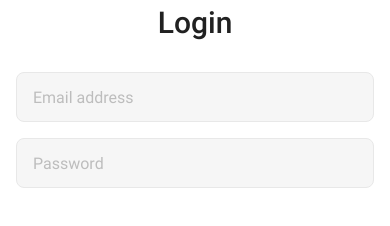
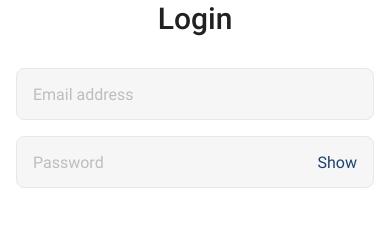
Before and after one commit to tanetti/goit-rn-hw, a React Native app: screen / in a window 390 px wide. Shown: the part 540-766 px from the top of the page. Built offline with nearby package versions, Linux system fonts and the light colour scheme.

Commit message:
Add login layout fields functionality

```diff
--- a/src/components/AnimatedSplashScreen/styles.js
+++ b/src/components/AnimatedSplashScreen/styles.js
@@ -5,7 +5,7 @@ const animation = new Animated.Value(1);
 
 export const splashAnimation = Animated.timing(animation, {
   toValue: 0,
-  duration: 800,
+  duration: 500,
   useNativeDriver: true,
 });
 
--- a/src/components/LoginLayout/LoginLayout.jsx
+++ b/src/components/LoginLayout/LoginLayout.jsx
@@ -1,26 +1,109 @@
-import { useState } from 'react';
-import { ImageBackground, Text, TextInput, View } from 'react-native';
+import { useRef, useState } from 'react';
+import {
+  Platform,
+  Animated,
+  ImageBackground,
+  Text,
+  TextInput,
+  TouchableOpacity,
+  View,
+} from 'react-native';
+import {
+  emailForwardAnimation,
+  emailBackwardAnimation,
+  passwordForwardAnimation,
+  passwordBackwardAnimation,
+} from './animations';
 import background from '~/assets/images/background.png';
 import { styles } from './styles';
 
+const loginFormInitialValue = { email: '', password: '' };
+
 export const LoginLayout = () => {
+  const passwordField = useRef(null);
+  const [loginFormState, setLoginFormState] = useState(
+    () => loginFormInitialValue
+  );
+  const [isEmailFocused, setIsEmailFocused] = useState(false);
+  const [isPasswordFocused, setIsPasswordFocused] = useState(false);
   const [isPasswordHide, setIsPasswordHide] = useState(true);
+
+  const onEmailFocus = () => {
+    emailForwardAnimation.start();
+    setIsEmailFocused(true);
+  };
+
+  const onEmailBlur = () => {
+    emailBackwardAnimation.start();
+    setIsEmailFocused(false);
+  };
+
+  const onPasswordFocus = () => {
+    passwordForwardAnimation.start();
+    setIsPasswordFocused(true);
+  };
+
+  const onPasswordBlur = () => {
+    passwordBackwardAnimation.start();
+    setIsPasswordFocused(false);
+  };
 
   return (
     <ImageBackground source={background} style={styles.backgroundImage}>
       <View style={styles.formContainer}>
         <Text style={styles.formTitle}>Login</Text>
+
+        <Animated.View style={styles.emailInputContainer}>
           <TextInput
-          placeholder="Email address"
+            placeholder={isEmailFocused ? null : 'Email address'}
             placeholderTextColor="#bdbdbd"
-          style={styles.formInput}
+            keyboardType="email-address"
+            cursorColor="#bdbdbd"
+            selectionColor="#e6e6e6"
+            autoCapitalize="none"
+            autoComplete="email"
+            style={styles.emailInput}
+            value={loginFormState.email}
+            onChangeText={email =>
+              setLoginFormState(prevState => ({ ...prevState, email }))
+            }
+            onFocus={onEmailFocus}
+            onBlur={onEmailBlur}
+            onSubmitEditing={() => passwordField.current.focus()}
           />
+        </Animated.View>
+
+        <Animated.View style={styles.passwordInputContainer}>
           <TextInput
-          placeholder="Password"
+            ref={passwordField}
+            placeholder={isPasswordFocused ? null : 'Password'}
             placeholderTextColor="#bdbdbd"
             secureTextEntry={isPasswordHide}
-          style={styles.formInput}
+            keyboardType={Platform.select({
+              android: isPasswordHide ? 'default' : 'visible-password',
+              ios: isPasswordHide ? 'default' : 'ascii-capable',
+            })}
+            cursorColor="#bdbdbd"
+            selectionColor="#e6e6e6"
+            autoCapitalize="none"
+            style={styles.passwordInput}
+            value={loginFormState.password}
+            onChangeText={password =>
+              setLoginFormState(prevState => ({ ...prevState, password }))
+            }
+            onFocus={onPasswordFocus}
+            onBlur={onPasswordBlur}
           />
+
+          <TouchableOpacity
+            style={styles.passwordTypeSwitch}
+            onPress={() => setIsPasswordHide(prevState => !prevState)}
+          >
+            <Text style={styles.passwordTypeSwitchText}>
+              {isPasswordHide ? 'Show' : 'Hide'}
+            </Text>
+          </TouchableOpacity>
+        </Animated.View>
       </View>
     </ImageBackground>
   );
--- /dev/null
+++ b/src/components/LoginLayout/animations.js
@@ -0,0 +1,50 @@
+import { Animated } from 'react-native';
+
+const emailAnimation = new Animated.Value(0);
+const passwordAnimation = new Animated.Value(0);
+
+export const emailForwardAnimation = Animated.timing(emailAnimation, {
+  toValue: 30,
+  duration: 300,
+  useNativeDriver: false,
+});
+
+export const emailBackwardAnimation = Animated.timing(emailAnimation, {
+  toValue: 0,
+  duration: 300,
+  useNativeDriver: false,
+});
+
+export const passwordForwardAnimation = Animated.timing(passwordAnimation, {
+  toValue: 30,
+  duration: 300,
+  useNativeDriver: false,
+});
+
+export const passwordBackwardAnimation = Animated.timing(passwordAnimation, {
+  toValue: 0,
+  duration: 300,
+  useNativeDriver: false,
+});
+
+export const interpolateEmailBackgroundColor = emailAnimation.interpolate({
+  inputRange: [0, 30],
+  outputRange: ['#f6f6f6', '#fff'],
+});
+
+export const interpolateEmailBorderColor = emailAnimation.interpolate({
+  inputRange: [0, 30],
+  outputRange: ['#e8e8e8', '#ff6c00'],
+});
+
+export const interpolatePasswordBackgroundColor = passwordAnimation.interpolate(
+  {
+    inputRange: [0, 30],
+    outputRange: ['#f6f6f6', '#fff'],
+  }
+);
+
+export const interpolatePasswordBorderColor = passwordAnimation.interpolate({
+  inputRange: [0, 30],
+  outputRange: ['#e8e8e8', '#ff6c00'],
+});
--- a/src/components/LoginLayout/styles.js
+++ b/src/components/LoginLayout/styles.js
@@ -1,4 +1,10 @@
 import { StyleSheet } from 'react-native';
+import {
+  interpolateEmailBackgroundColor,
+  interpolateEmailBorderColor,
+  interpolatePasswordBackgroundColor,
+  interpolatePasswordBorderColor,
+} from './animations';
 
 export const styles = StyleSheet.create({
   backgroundImage: {
@@ -33,21 +39,75 @@ export const styles = StyleSheet.create({
     textAlign: 'center',
   },
 
-  formInput: {
+  emailInputContainer: {
+    marginBottom: 16,
+
+    backgroundColor: interpolateEmailBackgroundColor,
+
+    borderWidth: 1,
+    borderStyle: 'solid',
+    borderColor: interpolateEmailBorderColor,
+    borderRadius: 8,
+  },
+
+  passwordInputContainer: {
+    position: 'relative',
+
+    marginBottom: 16,
+
+    backgroundColor: interpolatePasswordBackgroundColor,
+
+    borderWidth: 1,
+    borderStyle: 'solid',
+    borderColor: interpolatePasswordBorderColor,
+    borderRadius: 8,
+  },
+
+  passwordTypeSwitch: {
+    position: 'absolute',
+    top: 0,
+    right: 16,
+
+    display: 'flex',
+    justifyContent: 'center',
+
+    height: '100%',
+  },
+
+  passwordTypeSwitchText: {
+    fontFamily: 'Roboto-Regular',
+    fontSize: 16,
+    lineHeight: 19,
+
+    color: '#1b4371',
+  },
+
+  emailInput: {
+    display: 'flex',
+    justifyContent: 'center',
+
     height: 50,
-    marginBottom: 16,
-    padding: 16,
+    paddingHorizontal: 16,
 
     fontFamily: 'Roboto-Regular',
     fontSize: 16,
     lineHeight: 19,
 
     color: '#212121',
-    backgroundColor: '#f6f6f6',
+  },
 
-    borderWidth: 1,
-    borderStyle: 'solid',
-    borderColor: '#e8e8e8',
-    borderRadius: 8,
+  passwordInput: {
+    display: 'flex',
+    justifyContent: 'center',
+
+    height: 50,
+    paddingLeft: 16,
+    paddingRight: 70,
+
+    fontFamily: 'Roboto-Regular',
+    fontSize: 16,
+    lineHeight: 19,
+
+    color: '#212121',
   },
 });
```
Lines whose indentation alone changed are shown as unchanged.
